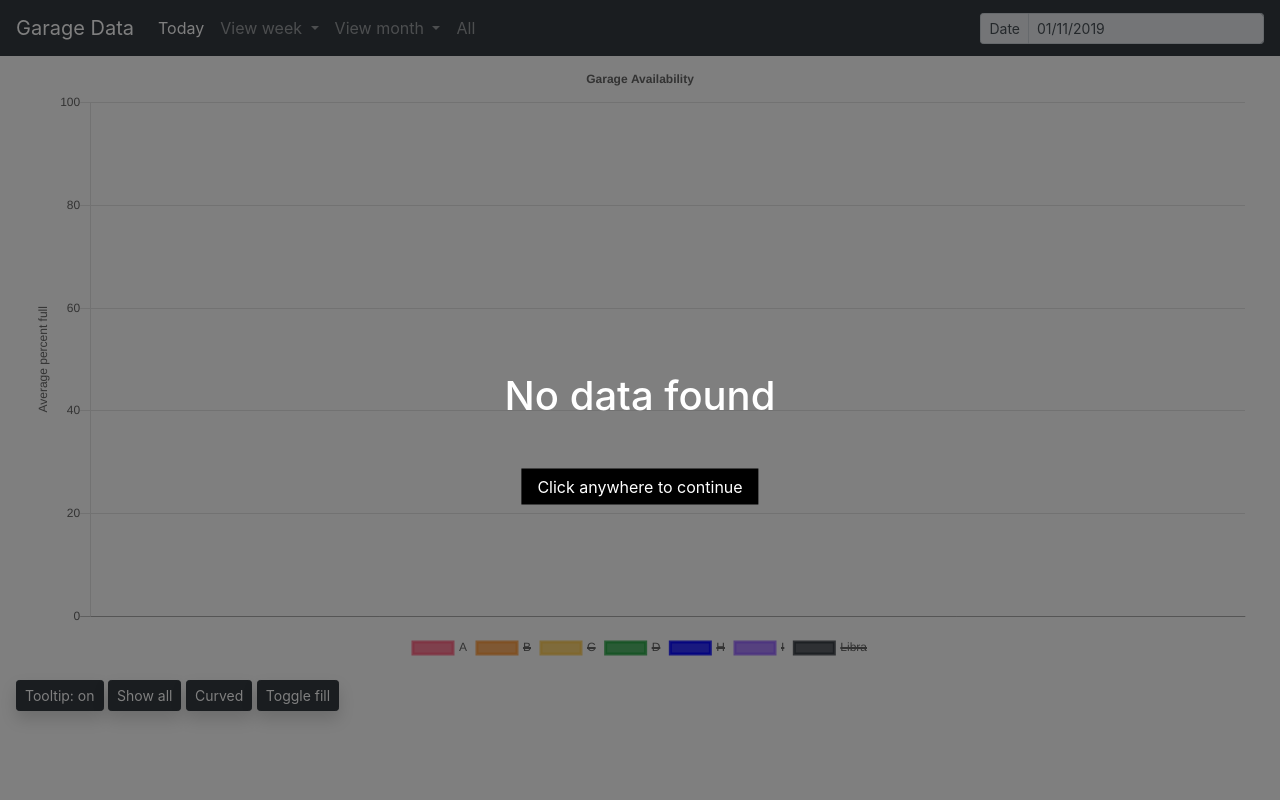
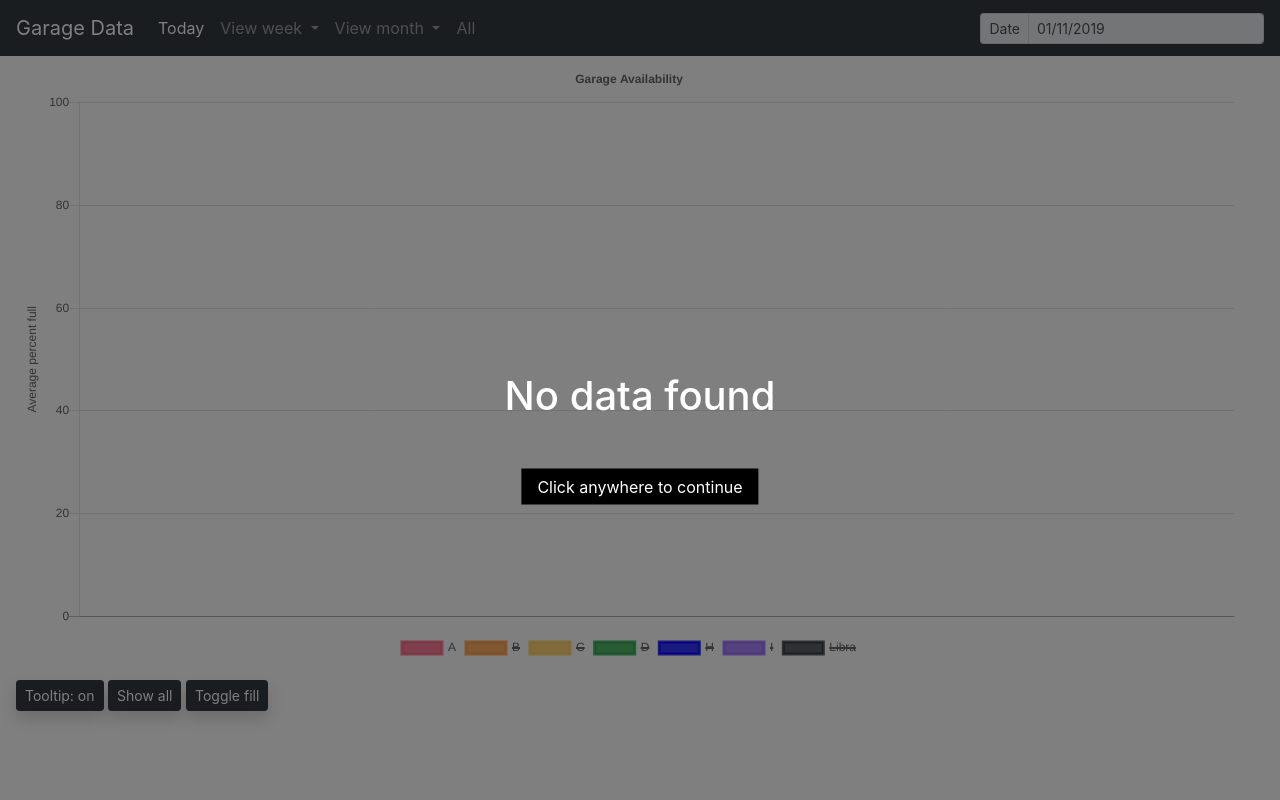
Before and after one commit to ctcuff/UCFParking-API, a Flask app: template templates/index.html in a window 1280 px wide. Run offline with Flask 2, Linux system fonts and the light colour scheme; the template is opened without the code that fills it, so the values that code supplies are empty; some libraries are stand-ins or nearby versions.

Commit message:
Fixed incorrect tooltip date; removed curve button

```diff
--- a/static/chart-controller.js
+++ b/static/chart-controller.js
@@ -1,5 +1,4 @@
 $(document).ready(() => {
-  const $toggleCurveBtn = $('#toggle-smooth');
 
   window.showToolTip = true;
   window.hideAllLines = true;
@@ -7,15 +6,6 @@ $(document).ready(() => {
   window.fill = false;
 
   initLineChart();
-
-  $toggleCurveBtn.text(curved ? 'Straight' : 'Curved');
-
-  $toggleCurveBtn.click(function () {
-    window.curved = !window.curved;
-    window.chart.options.elements.line.tension = window.curved ? 0.4 : 0.000001;
-    window.chart.update();
-    $(this).text(window.curved ? 'Straight' : 'Curved');
-  });
 
   $('#toggle-tooltip').click(function () {
     window.showToolTip = !window.showToolTip;
--- a/static/line.js
+++ b/static/line.js
@@ -97,7 +97,7 @@ function initLineChart(url = API_TODAY) {
             // Formats the date from 1/2/2019 - 7AM to Wed Jan 2 - 7 AM
             const { xLabel } = tooltipItem[0];
             const labelParts = xLabel.split(' ');
-            const date = new Date(labelParts[0]);
+            const date = new Date(`${labelParts[0]}/2019`);
             return `${date.toString().slice(0, 10)} - ${labelParts[2]} ${labelParts[3]}`;
           }
         }
@@ -164,9 +164,9 @@ function initLineChart(url = API_TODAY) {
       resp.data.forEach(data => {
         let time = moment(data.date);
         // Format the date from 2019-01-02T13:01:15.330713 to 1/2/2019 - 1 PM
-        lineChart.data.labels.push(time.format('M/D/YYYY - h A'));
+        lineChart.data.labels.push(time.format('M/D - h A'));
 
-        data.garage_data.garages.forEach((garage, index) => {
+        data.garages.forEach((garage, index) => {
           lineChart.data.datasets[index].data.push(Math.round(garage.percent_full));
         });
 
--- a/static/nav-controller.js
+++ b/static/nav-controller.js
@@ -3,7 +3,7 @@ const API_WEEK = '/data/week';
 const API_MONTH = '/data/month';
 const API_ALL = '/data/all';
 
-(function () {
+$(document).ready(() => {
   const $navToday = $('#nav-today');
   const $navMonth = $('#nav-current-month');
   const $navAll = $('#nav-all');
@@ -111,4 +111,4 @@ const API_ALL = '/data/all';
     // day when it's not selected
     $inputDate.datepicker('update', today.format('M/D/YYYY'));
   }
-})();
+});
--- a/static/style.css
+++ b/static/style.css
@@ -1,6 +1,6 @@
 .outer {
   width: 95%;
-  margin: 0 auto;
+  margin-left: 21px;
 }
 
 .loader {
--- a/templates/index.html
+++ b/templates/index.html
@@ -84,7 +84,6 @@
     <div id="btn-container">
       <button class="btn btn-dark btn-sm shadow" id="toggle-tooltip">Tooltip: on</button>
       <button class="btn btn-dark btn-sm shadow" id="showAll">Show all</button>
-      <button class="btn btn-dark btn-sm shadow" id="toggle-smooth">Smooth</button>
       <button class="btn btn-dark btn-sm shadow" id="toggle-fill">Toggle fill</button>
     </div>
 
```
Lines whose indentation alone changed are shown as unchanged.
